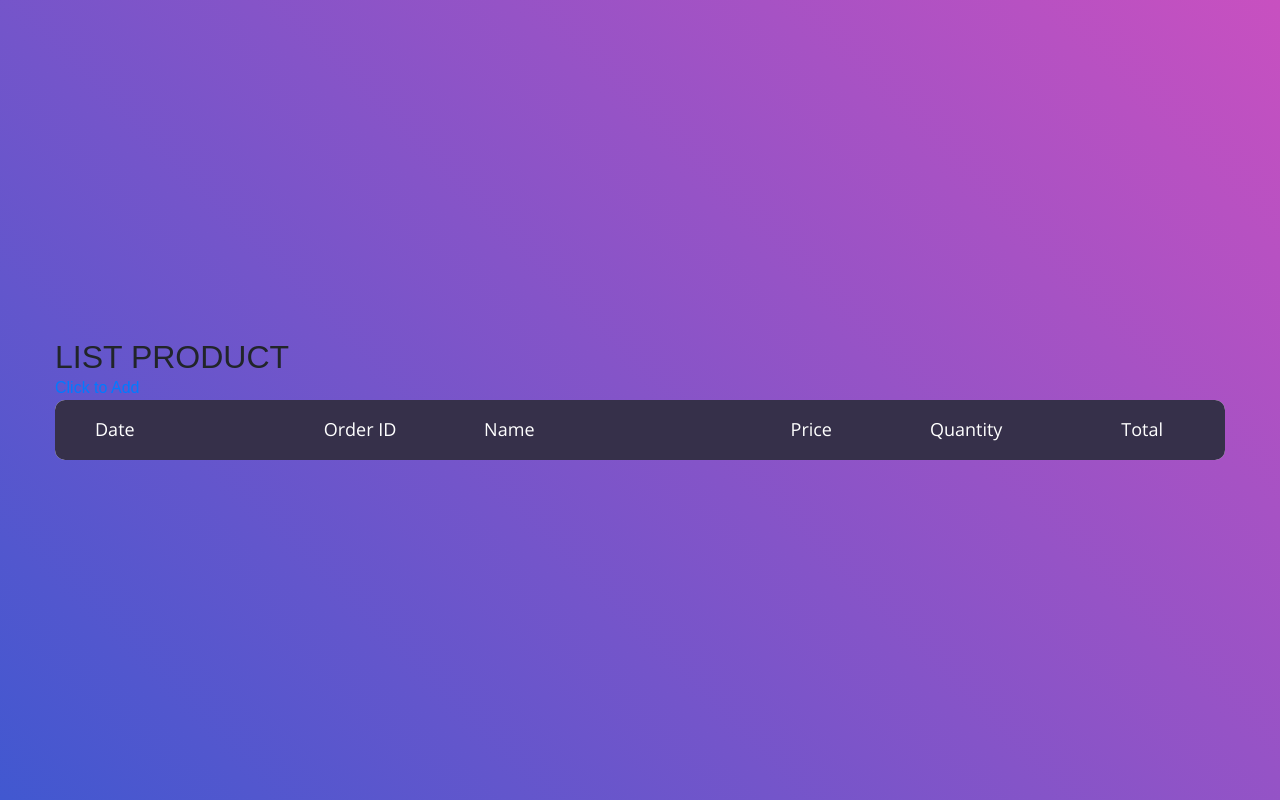
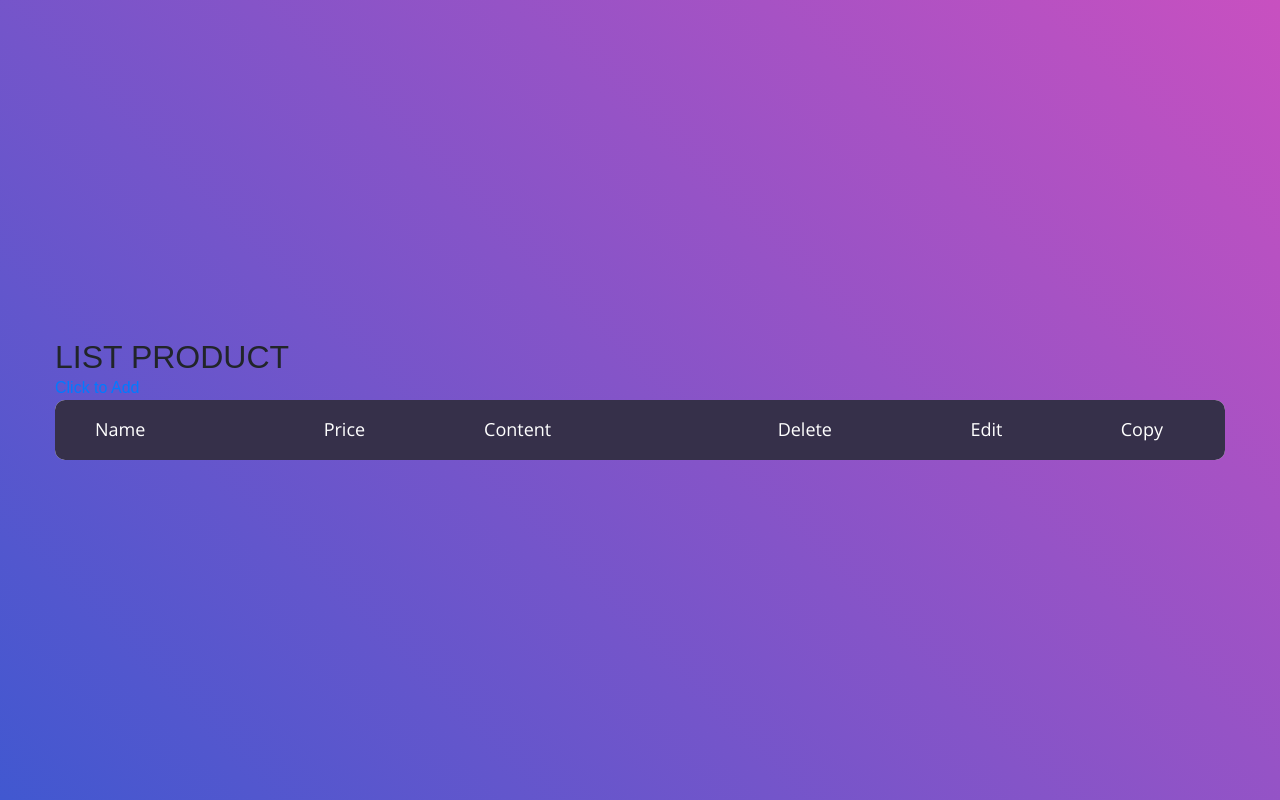
Before and after one commit to batkhai290499/AssignmentNBK, a PHP site: page / in a window 1280 px wide. Run offline with PHP 8.4, Linux system fonts and the light colour scheme; data that the repository does not hold is empty; some libraries are stand-ins or nearby versions.

Commit message:
Update index.php

```diff
--- a/index.php
+++ b/index.php
@@ -32,12 +32,12 @@
 					<table>
 						<thead>
 							<tr class="table100-head">
-								<th class="column1">Date</th>
-								<th class="column2">Order ID</th>
-								<th class="column3">Name</th>
-								<th class="column4">Price</th>
-								<th class="column5">Quantity</th>
-								<th class="column6">Total</th>
+								<th class="column1">Name</th>
+								<th class="column2">Price</th>
+								<th class="column3">Content</th>
+								<th class="column4">Delete</th>
+								<th class="column5">Edit</th>
+								<th class="column6">Copy</th>
 							</tr>
 						</thead>
 						<?php
```
